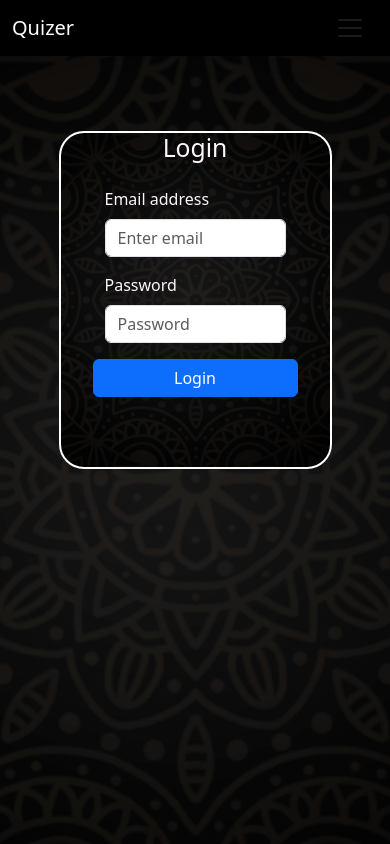
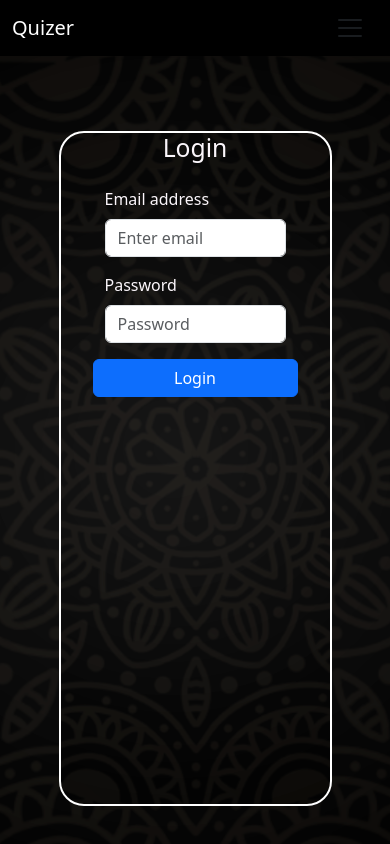
Before and after one commit to Yashrxx/Quizer, a React (Create React App) app: page /login in a window 390 px wide. Shown: the top 844 px of the page. Built offline with nearby package versions, Linux system fonts and the light colour scheme; the HTML template or start-up script is replaced by a standard one.

Commit message:
new changes

```diff
--- a/src/styles/components/_Login.scss
+++ b/src/styles/components/_Login.scss
@@ -35,12 +35,8 @@
         position: relative;
         background: inherit;
         overflow: hidden;
-        // transform: translateX(550px);
-        // transform: translateX(10%);
         padding-left: 2rem;
         padding-right: 2rem;
-        height: 50%;
-        width: 35%;
         // margin-right: 200px;
         border-radius: 25px;
         margin-top: 75px;
@@ -89,7 +85,7 @@
             // transform: translateX(10%);
             padding-left: 2rem;
             padding-right: 2rem;
-            height: 50%;
+            height: 80%;
             width: 35%;
             // margin-right: 200px;
             border-radius: 25px;
@@ -144,7 +140,7 @@
             padding-right: 2rem;
             border-radius: 25px;
             // margin-top: 75px;
-            height: 40%;
+            height: 80%;
             width: 70%;
             border: 2px solid white;
         }
```
